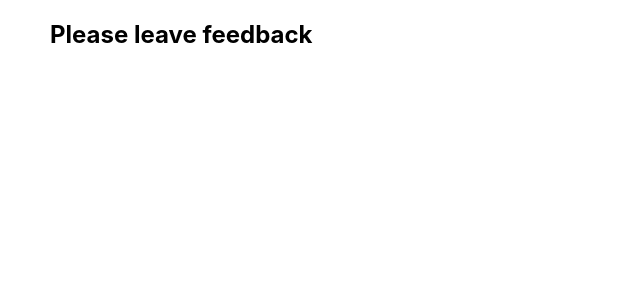
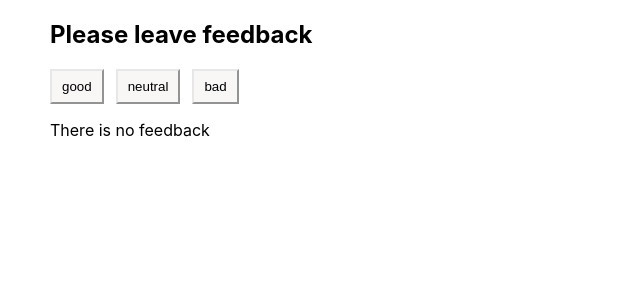
Before and after one commit to KaterynaMal/goit-react-hw-02-feedback, a React (Create React App) app: page / in a window 1280 px wide. Shown: the top 300 px of the page, without its empty margins (0-640 px from the left). Built offline with nearby package versions, Linux system fonts and the light colour scheme.

Commit message:
all task 1

```diff
--- a/src/components/App.jsx
+++ b/src/components/App.jsx
@@ -1,8 +1,10 @@
 import { Component } from 'react';
-// import { Feedback } from './Feedback';
+
 import { Statistics } from './Statistics';
 import { FeedbackOptions } from './FeedbackOptions';
 import { SectionTitle } from './SectionTitle';
+import { Notification } from './Notification';
+
 import css from './Feedback.module.css';
 
 export class App extends Component {
@@ -33,11 +35,18 @@ export class App extends Component {
     const { good, neutral, bad } = this.state;
     const total = this.countTotalFeedback();
     const positivePercentage = this.countPositiveFeedbackPercentage();
+    const options = Object.keys(this.state);
+
     return (
       <div className={css.feedback_container}>
         <SectionTitle title="Please leave feedback">
- <FeedbackOptions handleClick={this.handleClick}></FeedbackOptions>
-
+          <FeedbackOptions
+            onLeaveFeedback={this.handleClick}
+            options={options}
+          ></FeedbackOptions>
+          {total === 0 ? (
+            <Notification message="There is no feedback"></Notification>
+          ) : (
             <Statistics
               good={good}
               neutral={neutral}
@@ -45,20 +54,9 @@ export class App extends Component {
               total={total}
               positivePercentage={positivePercentage}
             ></Statistics>
+          )}
         </SectionTitle>
-
-
       </div>
     );
   }
 }
-
-
-
-//  <Feedback
-//           handleClick={this.handleClick}
-//         good={good}
-//           neutral={neutral}
-//           bad={bad}
-//           total={total}
-//           positivePercentage={positivePercentage}></Feedback>
--- a/src/components/Feedback.module.css
+++ b/src/components/Feedback.module.css
@@ -9,10 +9,9 @@
   gap: 12px;
 }
 
-
 .btn {
   cursor: pointer;
-padding: 5px 7px;
-background-color:rgb(249, 246, 246);
-border-color: rgb(211, 209, 209);
+  padding: 8px 10px;
+  background-color: rgb(249, 246, 246);
+  border-color: rgb(232, 231, 231);
 }
--- a/src/components/FeedbackOptions.jsx
+++ b/src/components/FeedbackOptions.jsx
@@ -1,39 +1,21 @@
 import React from 'react';
 import css from './Feedback.module.css';
 
-
-// options, onLeaveFeedback
-const FeedbackOptions = ({  handleClick}) => {
+const FeedbackOptions = ({ options, onLeaveFeedback }) => {
   return (
     <div>
       <div className={css.btn_list}>
-        <li>
+        {options.map(option => (
+          <li key={option}>
             <button
-            onClick={() => handleClick('good')}
+              onClick={() => onLeaveFeedback(option)}
               className={css.btn}
               type="button"
             >
-            Good
+              {option}
             </button>
           </li>
-        <li>
-          <button
-            onClick={() => handleClick('neutral')}
-            className={css.btn}
-            type="button"
-          >
-            Neutral
-          </button>
-        </li>
-        <li>
-          <button
-            onClick={() => handleClick('bad')}
-            className={css.btn}
-            type="button"
-          >
-            Bad
-          </button>
-        </li>
+        ))}
       </div>
     </div>
   );
--- /dev/null
+++ b/src/components/Notification.jsx
@@ -0,0 +1,11 @@
+import React from 'react';
+
+const Notification = ({ message }) => {
+  return (
+    <div>
+      <p>{message}</p>
+    </div>
+  );
+};
+
+export { Notification };
--- a/src/components/SectionTitle.jsx
+++ b/src/components/SectionTitle.jsx
@@ -1,14 +1,12 @@
-import React from "react";
-// import css from './Feedback.module.css';
+import React from 'react';
 
-const SectionTitle = ({
-    title
-}) => {
-  return(
-      <div>
-          <h2>{title}</h2>
-        </div>
-    )
-}
+const SectionTitle = ({ title, children }) => {
+  return (
+    <div>
+      <h2>{title}</h2>
+      {children}
+    </div>
+  );
+};
 
 export { SectionTitle };
```
Also changed, not shown: src/components/Statistics.jsx (+3 -5 lines). Lines whose indentation alone changed are shown as unchanged.
